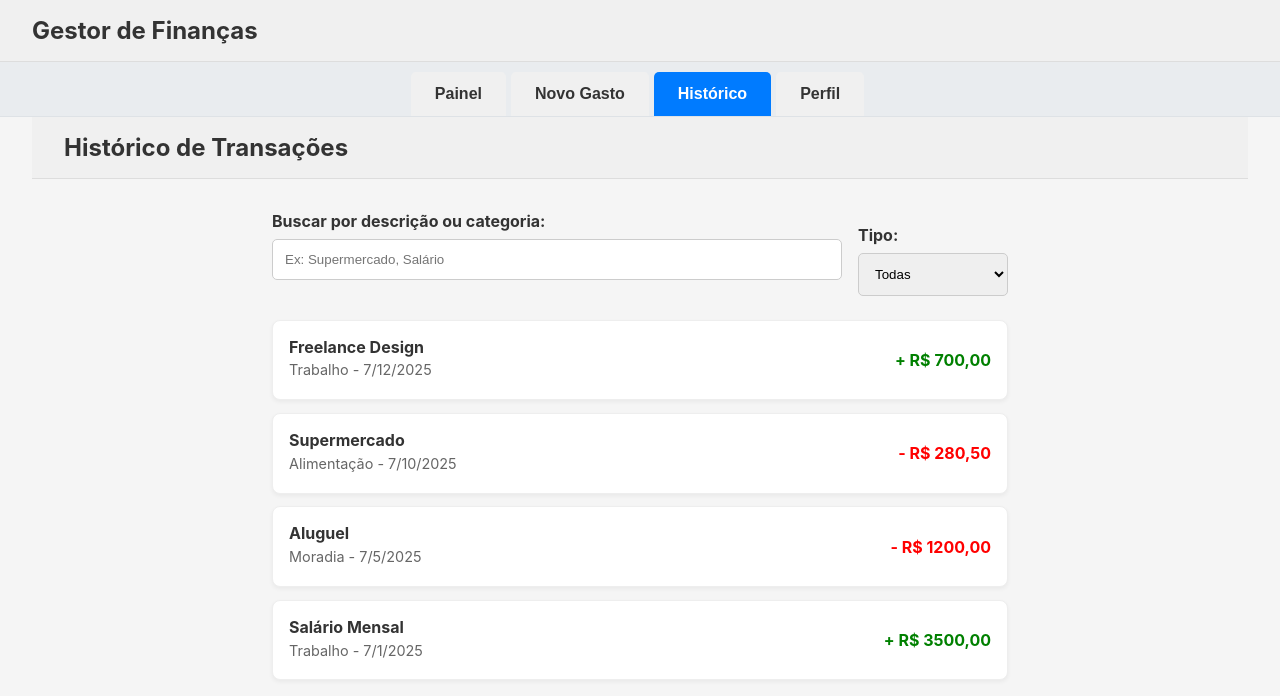
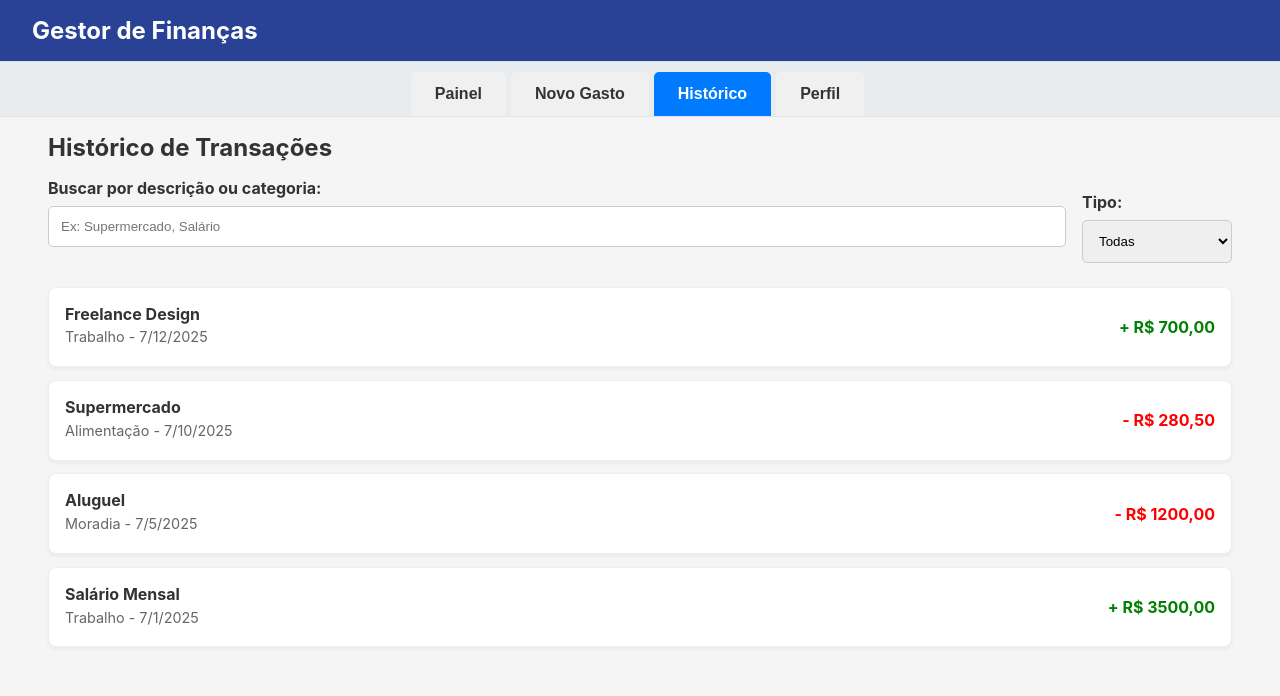
Before and after one commit to bielpedr0/FinancialManager, a React (Create React App) app: page / in a window 1280 px wide. Both pictures are taken after a click on the button "Histórico". Shown: the top 696 px of the page. Built offline with nearby package versions, Linux system fonts and the light colour scheme.

Commit message:
refactor: estilizando o header

```diff
--- a/src/components/Header.js
+++ b/src/components/Header.js
@@ -3,14 +3,14 @@ import React from 'react';
 const Header = ({ title }) => {
   return (
     <header style={{
-      backgroundColor: '#f0f0f0',
+      backgroundColor: '#294296ff',
       padding: '1rem 2rem',
       borderBottom: '1px solid #ddd',
       display: 'flex',
       justifyContent: 'space-between',
       alignItems: 'center'
     }}>
-      <h2 style={{ margin: 0, color: '#333' }}>{title}</h2>
+      <h2 style={{ margin: 0, color: '#fff' }}>{title}</h2>
       {/* Futuramente, aqui pode ter um botão de perfil ou logout */}
     </header>
   );
--- a/src/screens/Historico.js
+++ b/src/screens/Historico.js
@@ -24,9 +24,10 @@ const Historico = () => {
     .sort((a, b) => new Date(b.date) - new Date(a.date)); // Mais recentes primeiro
 
   return (
-    <div>
-      <Header title="Histórico de Transações" />
-      <div style={{ padding: '2rem', maxWidth: '800px', margin: '0 auto' }}>
+    <div style={{ padding: '1rem', maxWidth: '1600px', margin: '0 auto' }}>
+      <h2>Histórico de Transações </h2>
+
+      <div >
         {/* Filtros e Busca */}
         <div style={{ marginBottom: '1.5rem', display: 'flex', gap: '1rem', alignItems: 'flex-end' }}>
           <div style={{ flexGrow: 1 }}>
--- a/src/screens/NovoGasto.js
+++ b/src/screens/NovoGasto.js
@@ -79,9 +79,9 @@ const NovoGasto = () => {
   };
 
   return (
-    <div>
-      <Header title="Adicionar Nova Transação" />
-      <div style={{ padding: '2rem', maxWidth: '600px', margin: '0 auto', backgroundColor: '#f9f9f9', borderRadius: '8px', boxShadow: '0 2px 8px rgba(0,0,0,0.1)' }}>
+    <div style={{ padding: '1rem', maxWidth: '1600px', margin: '0 auto' }}>
+      <h2>Adicionar Transação</h2>
+      <div style={{ padding: '2rem', maxWidth: '1600px', margin: '0 auto', backgroundColor: '#f9f9f9', borderRadius: '8px', boxShadow: '0 2px 8px rgba(0,0,0,0.1)' }}>
         <form onSubmit={handleSubmit}>
           <div style={{ marginBottom: '1rem' }}>
             <label htmlFor="type" style={{ display: 'block', marginBottom: '0.5rem', fontWeight: 'bold' }}>Tipo:</label>
--- a/src/screens/Perfil.js
+++ b/src/screens/Perfil.js
@@ -38,8 +38,8 @@ const Perfil = () => {
   };
 
   return (
-    <div>
-      <Header title="Meu Perfil" />
+    <div style={{ padding: '1rem', maxWidth: '1600px', margin: '0 auto' }}>
+      <h2>Meu Perfil</h2>
       <div style={{ padding: '2rem', maxWidth: '600px', margin: '0 auto', backgroundColor: '#f9f9f9', borderRadius: '8px', boxShadow: '0 2px 8px rgba(0,0,0,0.1)' }}>
         <h2 style={{ marginBottom: '1.5rem', color: '#333' }}>Informações do Usuário</h2>
 
--- a/src/screens/Resumo.js
+++ b/src/screens/Resumo.js
@@ -61,7 +61,7 @@ const Resumo = () => {
   const latestTransactions = filteredTransactions.sort((a, b) => new Date(b.date) - new Date(a.date)).slice(0, 5);
 
   return (
-    <div>
+    <div style={{ padding: '1rem', maxWidth: '1600px', margin: '0 auto' }}>
       <h2>Resumo Financeiro</h2>
 
       <div className="summary-container">
```
Also changed, not shown: src/screens/DashboardPage.js (+10 -5 lines).
